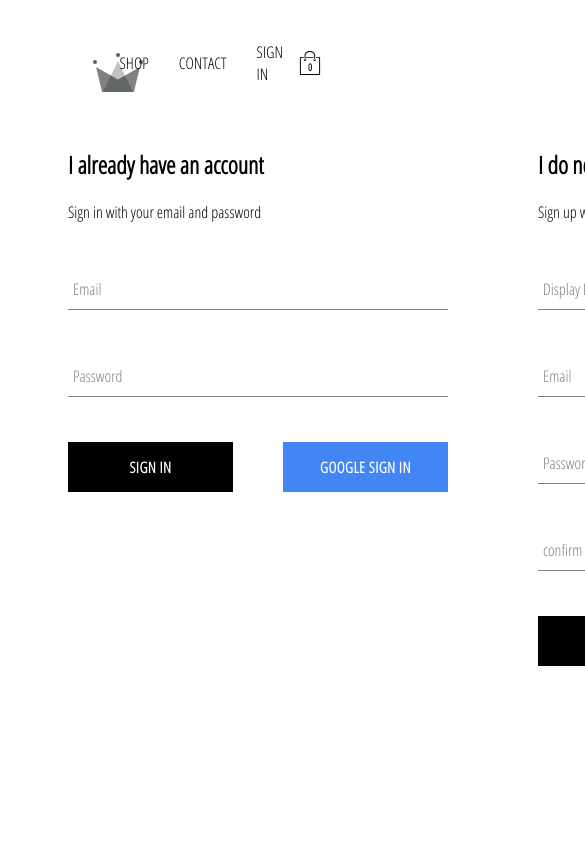
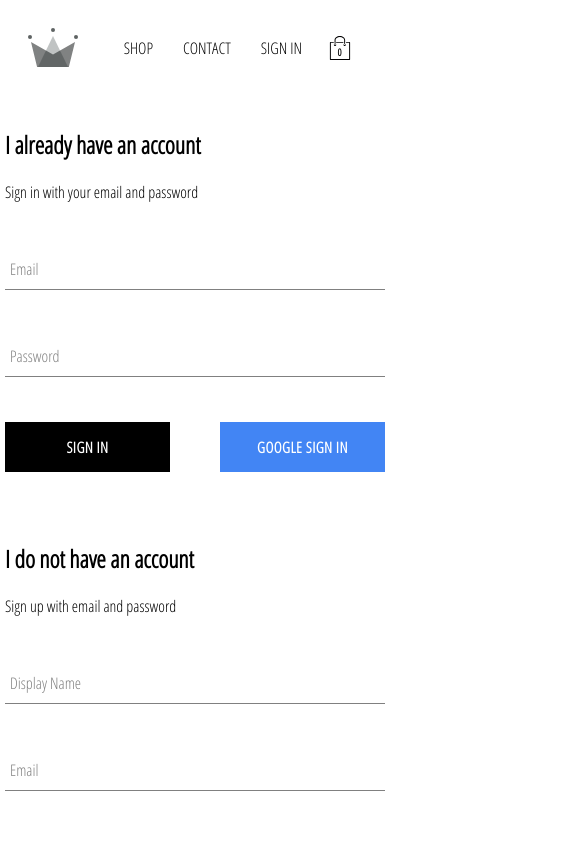
Before and after one commit to DarbhaRamesh/crown-clothing, a React (Create React App) app: page /signin in a window 390 px wide. Shown: the top 844 px of the page, 585 px wide, since content can reach past the window. Built offline with nearby package versions, Linux system fonts and the light colour scheme; no server answers.

Commit message:
converted code to be mobile friendly

```diff
--- a/package.json
+++ b/package.json
@@ -17,6 +17,7 @@
     "redux": "^4.0.5",
     "redux-logger": "^3.0.6",
     "redux-persist": "^6.0.0",
+    "redux-saga": "^1.1.3",
     "redux-thunk": "^2.3.0",
     "reselect": "^4.0.0"
   },
--- a/src/App.css
+++ b/src/App.css
@@ -1,8 +1,15 @@
+
 body{
-   font-family: 'Open Sans Condensed', sans-serif;
-   padding: 20px 60px;
+  font-family: 'Open Sans Condensed', sans-serif;
+  padding: 20px 60px;
+
 }
 
+@media screen and (max-width: 800px) {
+  body{
+    padding:10px;
+  }
+}
 a{
    text-decoration: none;
    color: black;
--- a/src/components/checkout-item/checkout-item.styles.scss
+++ b/src/components/checkout-item/checkout-item.styles.scss
@@ -39,3 +39,13 @@
       cursor: pointer;
     }
 }
+
+@media screen and (max-width: 800px){
+  .checkout-item {
+    font-size: 18px;
+
+    .image-container{
+      width: 22%;
+    }
+  }
+}
--- a/src/components/collectionitem/collectionitem.styles.scss
+++ b/src/components/collectionitem/collectionitem.styles.scss
@@ -35,7 +35,7 @@
     }
 
     .collection-footer {
-      width: 100%;
+      width: 90%;
       height: 5%;
       display: flex;
       justify-content: space-between;
@@ -51,3 +51,26 @@
       }
     }
   }
+
+@media screen and (max-width: 800px){
+  .collection-item{
+    width: 40vw;
+    &:hover{
+      .image{
+        opacity: unset;
+      }
+    }
+
+    .collection-footer{
+      width: 90%;
+    }
+
+    .custom-button{
+      opacity: unset;
+      display: block;
+      opacity: 0.9;
+      min-width: unset;
+      padding: 0 10px;
+    }
+  }
+}
--- a/src/components/collectionpreview/collectionpreview.styles.scss
+++ b/src/components/collectionpreview/collectionpreview.styles.scss
@@ -13,3 +13,15 @@
       justify-content: space-between;
     }
 }
+
+@media screen and (max-width: 800px){
+  .collection-preview{
+    align-items: center;
+
+    .preview{
+      display: grid;
+      grid-template-columns: 1fr 1fr;
+      grid-gap: 15px;
+    }
+  }
+}
--- a/src/components/header/header.styles.scss
+++ b/src/components/header/header.styles.scss
@@ -23,4 +23,22 @@
         cursor: pointer;
       }
     }
+}
+
+@media screen and (max-width: 800px) {
+  .header{
+    height: 60px;
+    padding: 10px;
+    margin-bottom: 20px;
+
+    .logo-container{
+      width: 50px;
+      padding: 0;
+    }
+
+    .options{
+      width: 80%;
+    }
   }
+
+}
--- a/src/components/menu-item/menu-item.styles.scss
+++ b/src/components/menu-item/menu-item.styles.scss
@@ -68,3 +68,13 @@
     }
   }
 }
+
+@media screen and (max-width: 800px){
+  .menu-item{
+    height: 200px;
+
+    &.large{
+      height: 200px;
+    }
+  }
+}
--- a/src/page/checkout/checkout.styles.scss
+++ b/src/page/checkout/checkout.styles.scss
@@ -41,3 +41,20 @@
       margin-top: 50px;
     }
 }
+
+@media screen and (max-width: 800px){
+  .checkout-page{
+    width: 90%;
+
+    .checkout-header{
+      .header-block{
+        width: 22%;
+
+        &:last-child{
+          width: 12%;
+        }
+      }
+
+    }
+  }
+}
--- a/src/page/collection/collection.styles.scss
+++ b/src/page/collection/collection.styles.scss
@@ -17,3 +17,13 @@
       }
     }
 }
+
+@media screen and (max-width: 800px){
+  .collection-page{
+    .items{
+      grid-template-columns: 1fr 1fr;
+      grid-gap: 15px;
+    }
+  }
+
+}
--- a/src/page/sign-in-and-sign-up/sign-in-and-sign-up.styles.scss
+++ b/src/page/sign-in-and-sign-up/sign-in-and-sign-up.styles.scss
@@ -3,4 +3,17 @@
     display: flex;
     justify-content: space-between;
     margin: 30px auto;
+}
+
+@media screen and (max-width: 800px){
+  .sign-in-and-sign-up{
+    flex-direction: column;
+    width: unset;
+    align-items: center;
+
+    > *:first-child{
+      margin-bottom: 50px;
+    }
   }
+
+}
```
Also changed, not shown: 1 other file (tests, documents, lock files or other folders).
